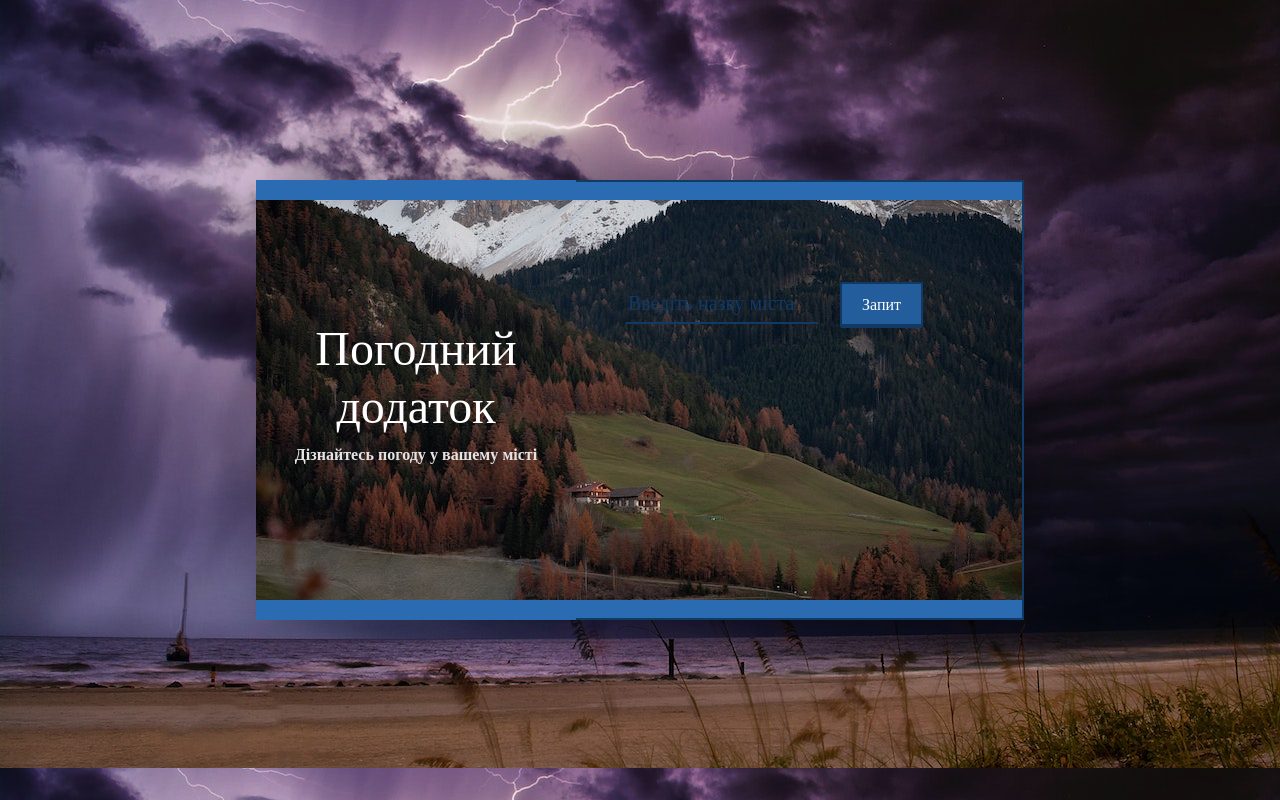
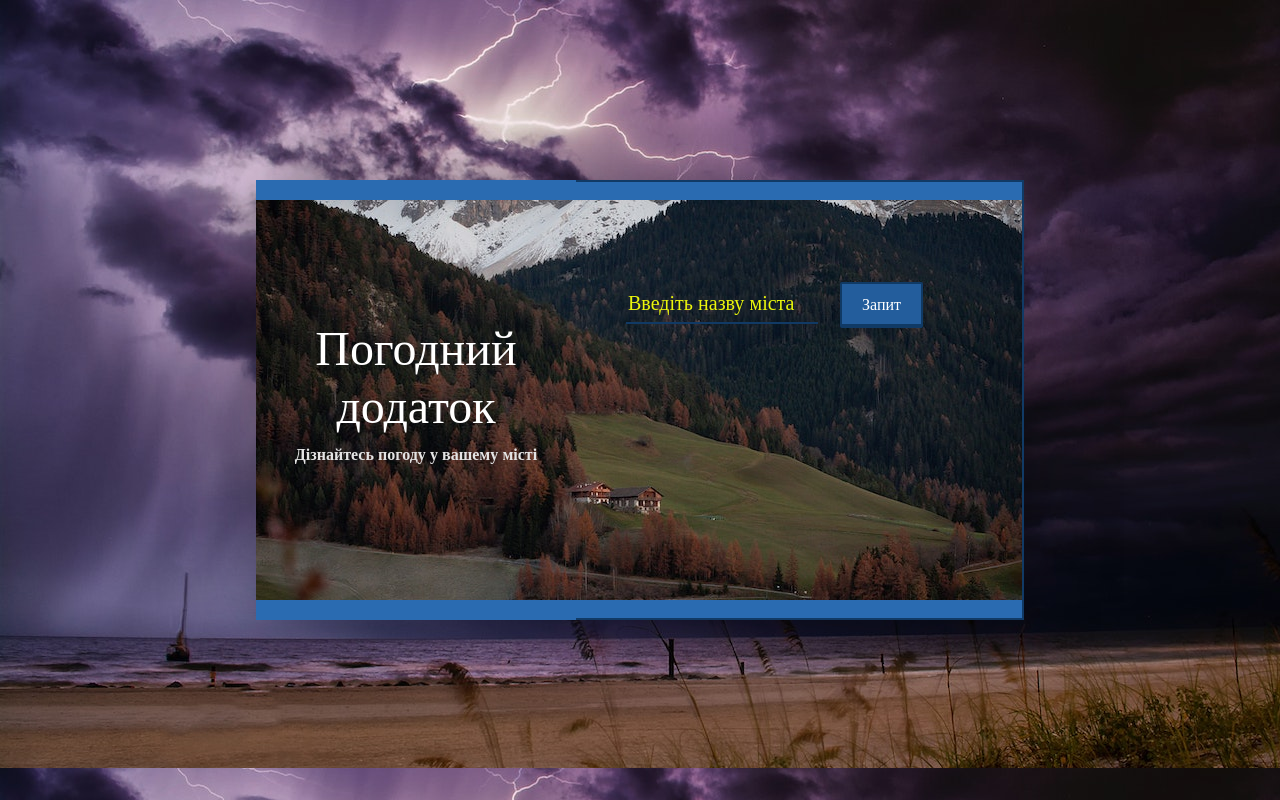
Before and after one commit to Archie-R16/Weather-Api, a React (Create React App) app: page / in a window 1280 px wide. Built offline with nearby package versions, Linux system fonts and the light colour scheme.

Commit message:
cheng color string file Weather and placeHolder

```diff
--- a/src/App.css
+++ b/src/App.css
@@ -56,7 +56,7 @@ body {
   }
 
   input::-webkit-input-placeholder {
-    color: #103a65;
+    color: #ebf60c;
   }
 
   input::-moz-placeholder {
@@ -101,7 +101,7 @@ body {
   .infoWeath {
     width: 60%;
     font-size: 20px;
-    color: #fff;
+    color: #ebf60c;
   }
 
   .error {
--- a/src/components/Weather.js
+++ b/src/components/Weather.js
@@ -7,7 +7,7 @@ const Weather = (props) => (
                 <p>
                     Місце розтошування: {props.city},{props.country}
                 </p>
-                <p>Температура у °с: {props.temp}</p>
+                <p>Температура у: {props.temp} °c</p>
                 <p>Тиск: {props.pressure}</p>
             </>
         )}
```
